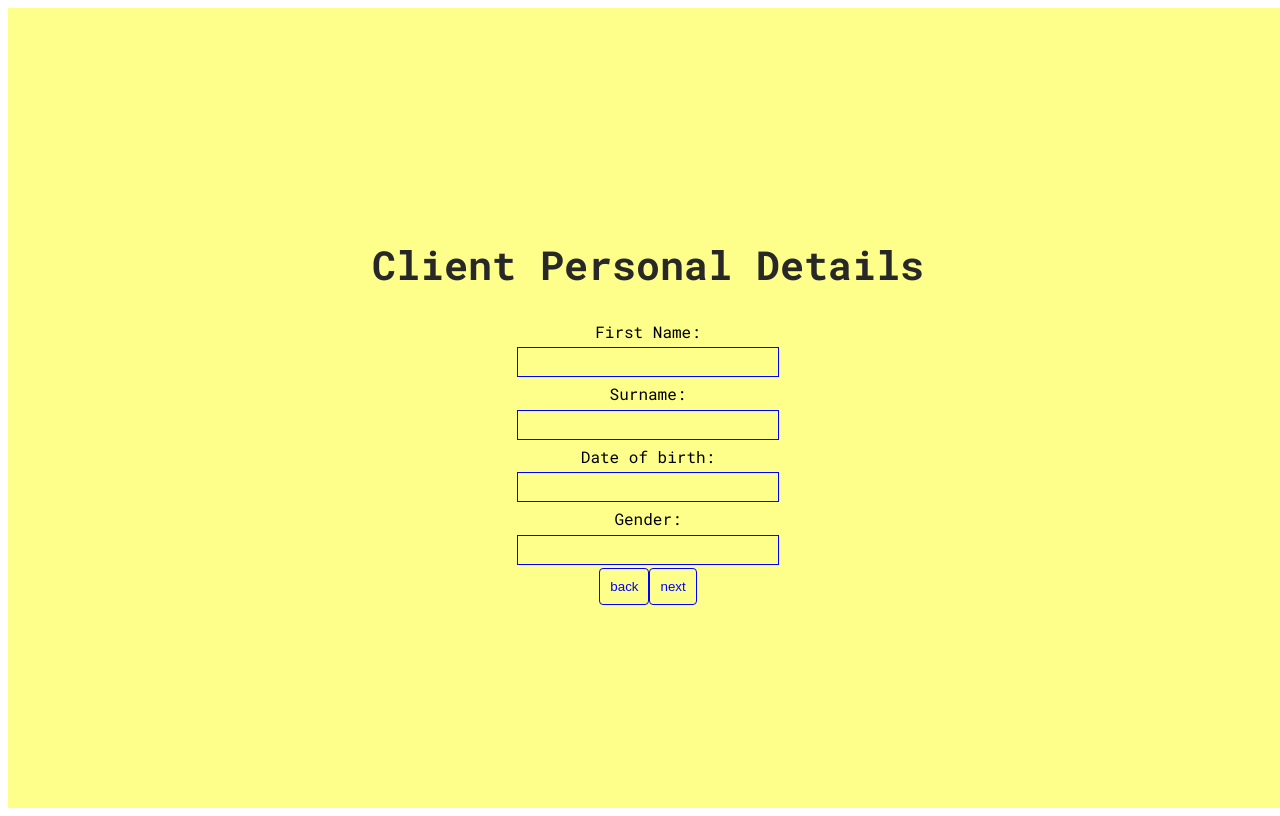
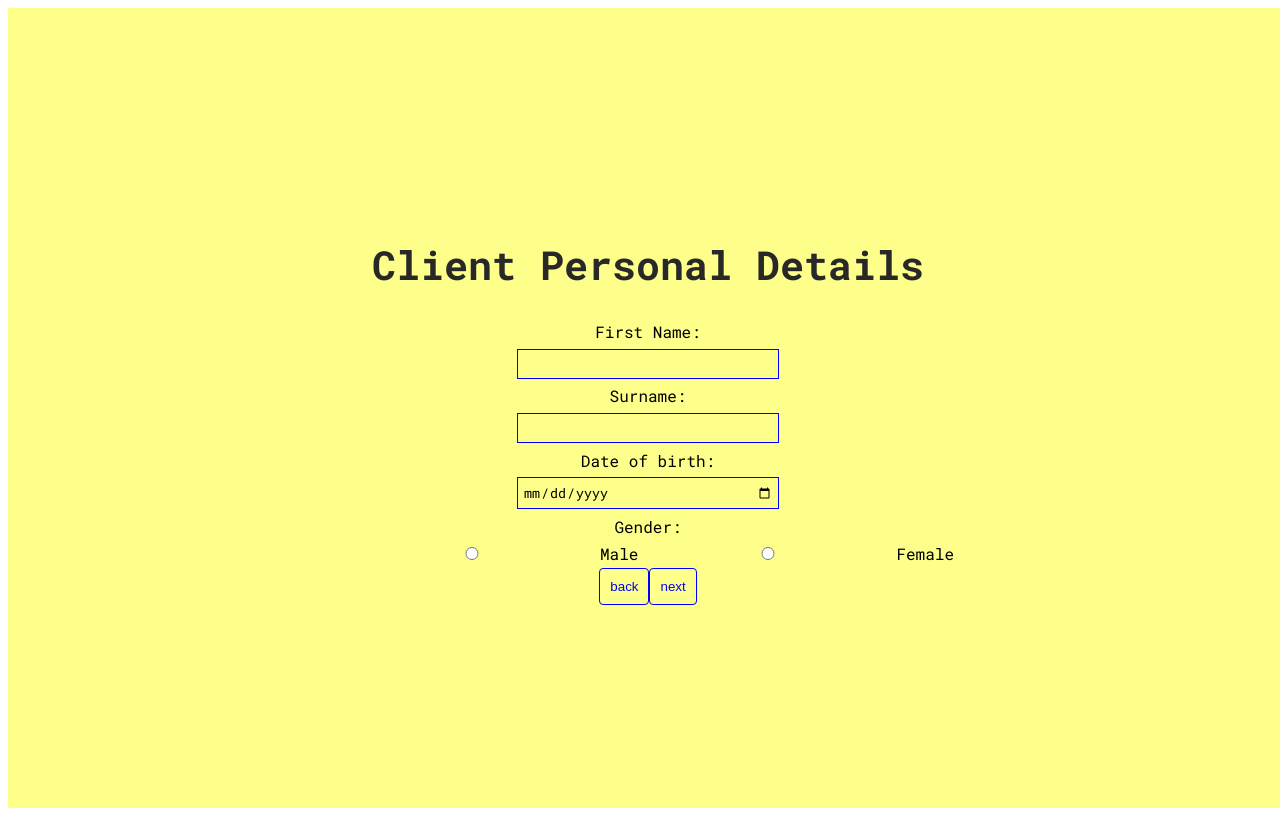
Before and after one commit to FeelTheMERN/feelthemernfe, a React (Create React App) app: page /admin/new-user in a window 1280 px wide. Both pictures are taken after a click on the button "next". Built offline with nearby package versions, Linux system fonts and the light colour scheme; the HTML template or start-up script is replaced by a standard one.

Commit message:
new user component added logic to make it possible to go back and edit the different form component added radio buttons for gender input created two seperate pincher forms based on gender

```diff
--- a/src/AccountDetailForm.js
+++ b/src/AccountDetailForm.js
@@ -1,19 +1,18 @@
 import React from 'react'
 
 const AccountDetailForm = (props) => {
-
-    console.log(props)
+  console.log(props)
   return (
     <div>
       <form>
             <label htmlFor="username">Username:</label>
-            <input type="text" id="username" onChange={props.handleInputChange}/>
+            <input type="text" id="username" onChange={props.handleInputChange} value={props.username}/>
             <label htmlFor="email">Email:</label>
-            <input type="text" id="email" onChange={props.handleInputChange}/>
+            <input type="text" id="email" onChange={props.handleInputChange} value={props.email}/>
             <label htmlFor="contactNumber">Contact:</label>
-            <input type="text" id="contactNumber" onChange={props.handleInputChange}/>
+            <input type="text" id="contactNumber" onChange={props.handleInputChange} value={props.contactNumber}/>
             <label htmlFor="password">Password:</label>
-            <input type="text" id="password" onChange={props.handleInputChange}/>
+            <input type="text" id="password" onChange={props.handleInputChange} value={props.password}/>
         </form>
     </div>
   )
--- a/src/ClientAttributeForm.js
+++ b/src/ClientAttributeForm.js
@@ -1,66 +1,48 @@
-// import React from 'react'
-// import PincherForm from './PincherForm'
-
-// const ClientAttributeForm = (props) => {
-
-//   return (
-//     <div>
-//       <form>
-//             <label htmlFor="height">Client Height:</label>
-//             <input type="text" id="height" onChange={props.handleInputChange}/>
-//             <label htmlFor="weight">Client Weight:</label>
-//             <input type="text" id="weight" onChange={props.handleInputChange}/>
-//             <label htmlFor="bodyFat">Client Body Fat:</label>
-//             <PincherForm setBodyFat={props.setBodyFat}/>
-//             <input type="text" id="bodyFat" onChange={props.handleInputChange}/>
-//             <label htmlFor="goalWeight">Goal Weight:</label>
-//             <input type="text" id="goalWeight" onChange={props.handleInputChange}/>
-//             <label htmlFor="goalBodyFat">Goal Body Fat:</label>
-//             <input type="text" id="goalBodyFat" onChange={props.handleInputChange}/>
-//         </form>
-//     </div>
-//   )
-// }
-
-// export default ClientAttributeForm;
-
 import React, { Component } from 'react'
-import PincherForm from './PincherForm'
+import PincherFormMale from './PincherFormMale'
+import PincherFormFemale from './PincherFormFemale'
 
 export default class ClientAttributeForm extends Component {
-  state = {};
+  state = {
+    bodyFat: ''
+  };
 
-  //this function is passed to PincherForm so that we can set state of bodyfat on this component. It then invokes the set body fat function which is passed through props from NewUser component
-  setBodyFat = (value) => {
-    this.setState({bodyFat: value})
-    // console.log(`ClientAtt:${this.state.bodyFat}`)
-    // this.props.setBodyFat(this.state.bodyFat)
-  }
-
-  componentDidUpdate = () => {
-    console.log(`ClientAtt:${this.state.bodyFat}`)
-    this.render()
-    this.props.setBodyFat(this.state.bodyFat)
+  //this function is passed to PincherFormMale so that we can set state of bodyfat on this component. It then invokes the set body fat function which is passed through props from NewUser component
+  setBodyFat = (value1, value2, value3) => {
+    this.setState({bodyFat: value1, fatMass: value2, leanMass: value3}, () => {
+      const { bodyFat, fatMass, leanMass } = this.state
+      this.props.setBodyFat(bodyFat, fatMass, leanMass )
+    })
   }
 
   render() {
-    const {handleInputChange} = this.props
+    const {handleInputChange, dob, gender} = this.props
     const {bodyFat} = this.state
-    console.log(this.state.bodyFat)
+    console.log(gender)
     return (
       <div>
         <form>
              <label htmlFor="height">Client Height:</label>
-             <input type="text" id="height" onChange={handleInputChange}/>
+             <input type="text" id="height" onChange={handleInputChange} value={this.props.height}/>
              <label htmlFor="weight">Client Weight:</label>
-             <input type="text" id="weight" onChange={handleInputChange}/>
-             <label htmlFor="bodyFat">Client Body Fat:</label>
-             <PincherForm setBodyFat={this.setBodyFat}/>
-             <input type="text" id="bodyFat" value={bodyFat} onChange={handleInputChange}/>
+             <input type="text" id="weight" onChange={handleInputChange} value={this.props.weight}/>
+
+             <label>Pincher Form:</label>
+             {!gender && <p>You need to define gender to use the calculator</p>}
+             {gender === "male" && <PincherFormMale setBodyFat={this.setBodyFat} dob={dob}/>}
+             {gender === "female" && <PincherFormFemale setBodyFat={this.setBodyFat} dob={dob}/>}
+
+             <label htmlFor="bodyFat">Client Body Fat Percentage:</label>
+             <input type="text" id="bodyFat" value={bodyFat} onChange={handleInputChange} value={this.props.bodyFat}/>
+             <label htmlFor="fatMass">Fat Mass:</label>
+             <input type="text" id="fatMass" onChange={handleInputChange} value={this.props.fatMass}/>
+             <label htmlFor="leanMass">Lean Mass:</label>
+             <input type="text" id="leanMass" onChange={handleInputChange} value={this.props.leanMass}/>
+
              <label htmlFor="goalWeight">Goal Weight:</label>
-             <input type="text" id="goalWeight" onChange={handleInputChange}/>
+             <input type="text" id="goalWeight" onChange={handleInputChange} value={this.props.goalWeight}/>
              <label htmlFor="goalBodyFat">Goal Body Fat:</label>
-             <input type="text" id="goalBodyFat" onChange={handleInputChange}/>
+             <input type="text" id="goalBodyFat" onChange={handleInputChange} value={this.props.goalBodyFat}/>
          </form>
       </div>
     )
--- a/src/ClientNotesForm.js
+++ b/src/ClientNotesForm.js
@@ -5,8 +5,8 @@ const ClientNotesForm = (props) => {
   return (
     <div>
       <form>
-            <label htmlFor="height">Client Notes:</label>
-            <input type="text-field" id="height" onChange={props.handleInputChange}/>
+            <label htmlFor="notes">Client Notes:</label>
+            <textarea rows="30" cols="90" id="notes" onChange={props.handleInputChange} value={props.notes}/>
         </form>
     </div>
   )
--- a/src/Login.js
+++ b/src/Login.js
@@ -11,8 +11,6 @@ class Login extends Component {
 
     //redirect() redirects the user to their home page based on the user role
     redirect = (isAdmin) => {
-        console.log(isAdmin)
-        console.log(this.props)
         if(isAdmin) return this.props.history.push('/admin/home')
         this.props.history.push('user/home')
     }
@@ -27,7 +25,6 @@ class Login extends Component {
 
         const { username, password } = this.state
         const data = { username, password }
-        console.log(url)
         axios.post(url, data)
             .then(resp => { // save token to local storage
                 const { token, isAdmin } = resp.data
@@ -44,7 +41,7 @@ class Login extends Component {
             <>
                 <form>
                     <label htmlFor="username">Username:</label>
-                    <input type="text" id="username" onChange={this.handleInputChange}/>
+                    <input type="text" id="username" onChange={this.handleInputChange} />
                     <label htmlFor="password">Password:</label>
                     <input type="password" id="password" onChange={this.handleInputChange}/>
                     <button onClick={this.submitForm}>Login</button>
--- a/src/NewUser.js
+++ b/src/NewUser.js
@@ -6,20 +6,47 @@ import ClientAttributeForm from './ClientAttributeForm';
 import ClientNotesForm from './ClientNotesForm'
 
 class NewUser extends Component {
-    state = {};
+    state = {
+        username: '',
+        email: '',
+        password: '',
+        contactNumber: '',
+        handleInputChange: '',
+        firstName: '',
+        lastName: '',
+        dob: '',
+        gender: '',
+        handleInputChange: '',
+        setBodyFat: '',
+        height: '',
+        weight: '',
+        bodyFat: '',
+        fatMass: '',
+        leanMass: '',
+        goalWeight: '',
+        goalBodyFat: '',
+        notes: ''
+    };
+
+    componentWillUnmount = () => {
+        console.log('unmounted')
+      }
 
     //componentDidMount() renders the first form when the page loads. It passes the component handle input change so that state is set on this page.
     componentDidMount() {
-        const form = <AccountDetailForm handleInputChange={this.handleInputChange}/>
         const title = "Client Account Details"
         const formPage = 1
-        this.setState({ form, title, formPage })
+        this.setState({ title, formPage })
     }
 
     //handleInputChange keeps track of the imput fields by setting state of username and password
     handleInputChange = (e) => {
+        console.log(e.currentTarget.id)
         const {value, id} = e.currentTarget;
-        this.setState({[id]: value})
+        this.setState({[id]: value}, () => {
+            console.log('UPDATED')
+            console.log(this.state)
+        })
     }
 
     //redirect() redirects the user to their home page based on the user role
@@ -29,9 +56,8 @@ class NewUser extends Component {
     }
 
     //setBodyFat() is a function passed to ClientAttributeForm so that we can set state of bodyFat on this component
-    setBodyFat = (value) => {
-        this.setState({bodyFat: value})
-        console.log("in the main set bodyfat")
+    setBodyFat = (value1, value2, value3) => {
+        this.setState({bodyFat: value1, fatMass: value2, leanMass: value3})
     }
 
     //submitForm() sends the username and password using axios. we should recieve a token which is then stored on local storage. once complete it runs the redirect funtion.
@@ -49,25 +75,19 @@ class NewUser extends Component {
         const { formPage } = this.state;
 
         if(formPage === 1) {
-            console.log(this.state.username)
-            const form = <PersonalDetailForm handleInputChange={this.handleInputChange}/>;
             const title = "Client Personal Details"
             const newformPage = formPage + 1
-            this.setState({form, title, formPage: newformPage })
+            this.setState({ title, formPage: newformPage })
         }
         if(formPage === 2) {
-            console.log(this.state.username)
-            const form = <ClientAttributeForm handleInputChange={this.handleInputChange} setBodyFat={this.setBodyFat}/>;
             const title = "Client Attributes"
             const newformPage = formPage + 1
-            this.setState({form, title, formPage: newformPage })
+            this.setState({ title, formPage: newformPage })
         }
         if(formPage === 3) {
-            console.log(this.state.bodyFat)
-            const form = <ClientNotesForm handleInputChange={this.handleInputChange}/>;
             const title = "Client Notes"
             const newformPage = formPage + 1
-            this.setState({form, title, formPage: newformPage })
+            this.setState({ title, formPage: newformPage })
         }
     }
 
@@ -77,36 +97,59 @@ class NewUser extends Component {
         const { formPage } = this.state;
 
         if(formPage === 2){
-            const form = <AccountDetailForm handleInputChange={this.handleInputChange}/>
             const title = "Client Account Details"
             const newformPage = formPage - 1
-            this.setState({ form, title, formPage: newformPage })
+            this.setState({ title, formPage: newformPage })
         }
         if(formPage === 3){
-            const form = <PersonalDetailForm handleInputChange={this.handleInputChange}/>
             const title = "Client Personal Details"
             const newformPage = formPage - 1
-            this.setState({ form, title, formPage: newformPage })
+            this.setState({ title, formPage: newformPage })
         }
         if(formPage === 4) {
-            const form = <ClientAttributeForm handleInputChange={this.handleInputChange} setBodyFat={this.setBodyFat}/>;
             const title = "Client Attributes"
             const newformPage = formPage - 1
-            this.setState({form, title, formPage: newformPage })
+            this.setState({ title, formPage: newformPage })
         }
     }
 
     render() {
-        const { form, title, formPage } = this.state
-        if(!form) return <h1>Loading...</h1>
-        console.log(formPage)
+        const { title, formPage } = this.state
         return (
             <>
-                { title && <h1>{title}</h1>}
-                { form && <>{form}</>}
+                { title && <h1>{title}</h1> }
+                { formPage === 1 && <AccountDetailForm
+                        handleInputChange={this.handleInputChange}
+                        username={this.state.username}
+                        email={this.state.email}
+                        password={this.state.password}
+                        contactNumber={this.state.contactNumber}/> }
+                { formPage === 2 && <PersonalDetailForm
+                        handleInputChange={this.handleInputChange}
+                        firstName={this.state.firstName}
+                        lastName={this.state.lastName}
+                        dob={this.state.dob}
+                        gender={this.state.gender}/>}
+                { formPage === 3 && <ClientAttributeForm
+                        handleInputChange={this.handleInputChange}
+                        setBodyFat={this.setBodyFat}
+                        height={this.state.height}
+                        weight={this.state.weight}
+                        bodyFat={this.state.bodyFat}
+                        fatMass={this.state.fatMass}
+                        leanMass={this.state.leanMass}
+                        goalWeight={this.state.goalWeight}
+                        goalBodyFat={this.state.goalBodyFat}
+                        gender={this.state.gender}
+                        dob={this.state.dob}
+                        /> }
+                { formPage === 4 && <ClientNotesForm
+                        handleInputChange={this.handleInputChange}
+                        notes={this.state.notes}/> }
                 <div>
-                { formPage > 1 && <button onClick={this.backForm}>back</button>}
-                <button onClick={this.nextForm}>next</button>
+                    { formPage > 1 && <button onClick={this.backForm}>back</button>}
+                    { formPage !== 4 && <button onClick={this.nextForm}>next</button>}
+                    { formPage === 4 && <button onClick={this.submitForm}>Submit</button>}
                 </div>
             </>
         )
--- a/src/PersonalDetailForm.js
+++ b/src/PersonalDetailForm.js
@@ -1,18 +1,23 @@
 import React from 'react'
 
 const PersonalDetailForm = (props) => {
-
+  console.log(props)
   return (
     <div>
       <form>
             <label htmlFor="firstName">First Name:</label>
-            <input type="text" id="firstName" onChange={props.handleInputChange}/>
+            <input type="text" id="firstName" onChange={props.handleInputChange} value={props.firstName}/>
             <label htmlFor="lastName">Surname:</label>
-            <input type="text" id="lastName" onChange={props.handleInputChange}/>
+            <input type="text" id="lastName" onChange={props.handleInputChange} value={props.lastName}/>
             <label htmlFor="dob">Date of birth:</label>
-            <input type="text" id="dob" onChange={props.handleInputChange}/>
+            <input type="date" id="dob" onChange={props.handleInputChange} value={props.dob}/>
             <label htmlFor="gender">Gender:</label>
-            <input type="text" id="gender" onChange={props.handleInputChange}/>
+              <div>
+                <input type="radio" id="gender" name="gender" value="male" onClick={props.handleInputChange}/>
+                <label htmlFor="gender">Male</label>
+                <input type="radio" id="gender" name="gender" value="female" onClick={props.handleInputChange}/>
+                <label htmlFor="gender">Female</label>
+              </div>
         </form>
     </div>
   )
--- /dev/null
+++ b/src/PincherFormMale.js
@@ -0,0 +1,36 @@
+import React, { Component } from 'react';
+import axios from 'axios';
+
+export default class PincherFormMale extends Component {
+    state = {};
+
+    //this function runs when the calculate button is clicked. it sends the request to the backend to calculate body fat. we recieve the bodyFat value back and set state of bodyfat on this component. we then invoke the setBodyFat function which is passed through props from ClientAttributeForm
+    calcBodyFat = (e) => {
+        e.preventDefault();
+        // const { chest, abdomen, thigh } = this.state
+        // const { dob } = this.props
+        // const url = "";
+        // const data = { chest, abdomen, thigh, dob }
+        // axios.post(url, data)
+        //     .then(resp => this.setState({bodyFat: resp.data}))
+        //     .catch(err => console.log(err));
+        this.setState({bodyFat: 56, fatMass: 43, leanMass: 34}, () => {
+            const { bodyFat, fatMass, leanMass } = this.state
+            this.props.setBodyFat(bodyFat, fatMass, leanMass )
+        })
+    }
+
+    render() {
+    return (
+        <div>
+            <label htmlFor="chest">Chest Pincher(mm):</label>
+            <input type="text-field" id="chest" onChange={this.handleInputChange}/>
+            <label htmlFor="abdomen">Abdoment Pincher(mm):</label>
+            <input type="text-field" id="abdomen" onChange={this.handleInputChange}/>
+            <label htmlFor="thigh">Thigh Pincher (mm):</label>
+            <input type="text-field" id="thigh" onChange={this.handleInputChange}/>
+            <button onClick={this.calcBodyFat}>Calculate</button>
+        </div>
+    )
+    }
+}
```
Also changed, not shown: src/PincherFormFemale.js (renamed from src/PincherForm.js, +13 -10 lines).
